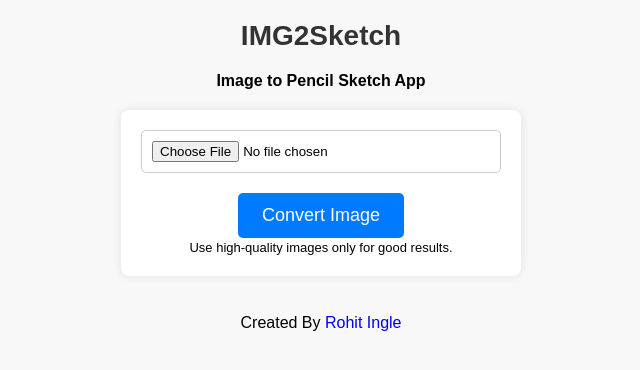
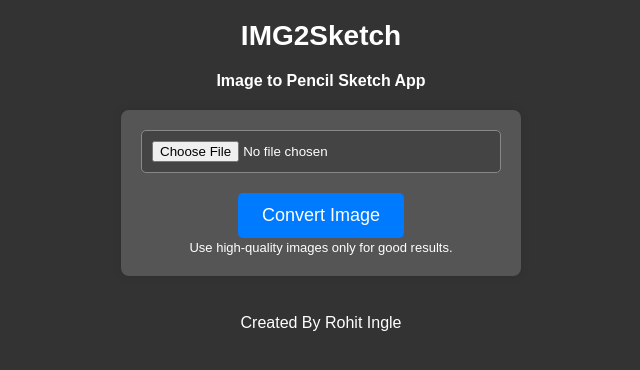
Before and after one commit to rohitingle34/IMG2Sketch, a Flask app: page / in a window 1280 px wide. Shown: the top 370 px of the page, without its empty margins (319-959 px from the left). Run offline with Flask 3, Linux system fonts and the light colour scheme.

Commit message:
Dark Theme
Designed in Dark Mode

```diff
--- a/templates/index.html
+++ b/templates/index.html
@@ -12,9 +12,10 @@
             box-sizing: border-box;
         }
 
-        /* Apply a background color and some basic styles to the body */
+        /* Dark mode styles */
         body {
-            background-color: #f8f8f8;
+            background-color: #333;
+            color: #fff;
             font-family: Arial, sans-serif;
             text-align: center;
             padding: 20px;
@@ -23,7 +24,6 @@
         /* Style the header */
         h1 {
             font-size: 28px;
-            color: #333;
             margin-bottom: 20px;
         }
 
@@ -32,7 +32,7 @@
             margin: 20px auto;
             max-width: 400px;
             padding: 20px;
-            background-color: #fff;
+            background-color: #555;
             border-radius: 8px;
             box-shadow: 0px 0px 10px rgba(0, 0, 0, 0.1);
         }
@@ -43,8 +43,10 @@
             width: 100%;
             padding: 10px;
             margin-bottom: 20px;
-            border: 1px solid #ccc;
+            border: 1px solid #888;
             border-radius: 5px;
+            background-color: #444;
+            color: #fff;
         }
 
         input[type="submit"] {
@@ -68,7 +70,6 @@
         h2 {
             font-size: 24px;
             margin-top: 20px;
-            color: #333;
         }
 
         img {
@@ -135,9 +136,9 @@
         <div>&nbsp;</div>
         <p><b>Privacy</b>: This app does not store your images; they will be deleted automatically after completing the task.</p>
     {% endif %}
-    <div>&nbsp;</div>
     <footer>
-    <p>Created By <a href="https://www.linkedin.com/in/rohit-ingle-ai/">Rohit Ingle</a></p>
-    </footer>
+        <div>&nbsp;</div>
+    <p>Created By Rohit Ingle</p>
+</footer>
 </body>
 </html>
```
